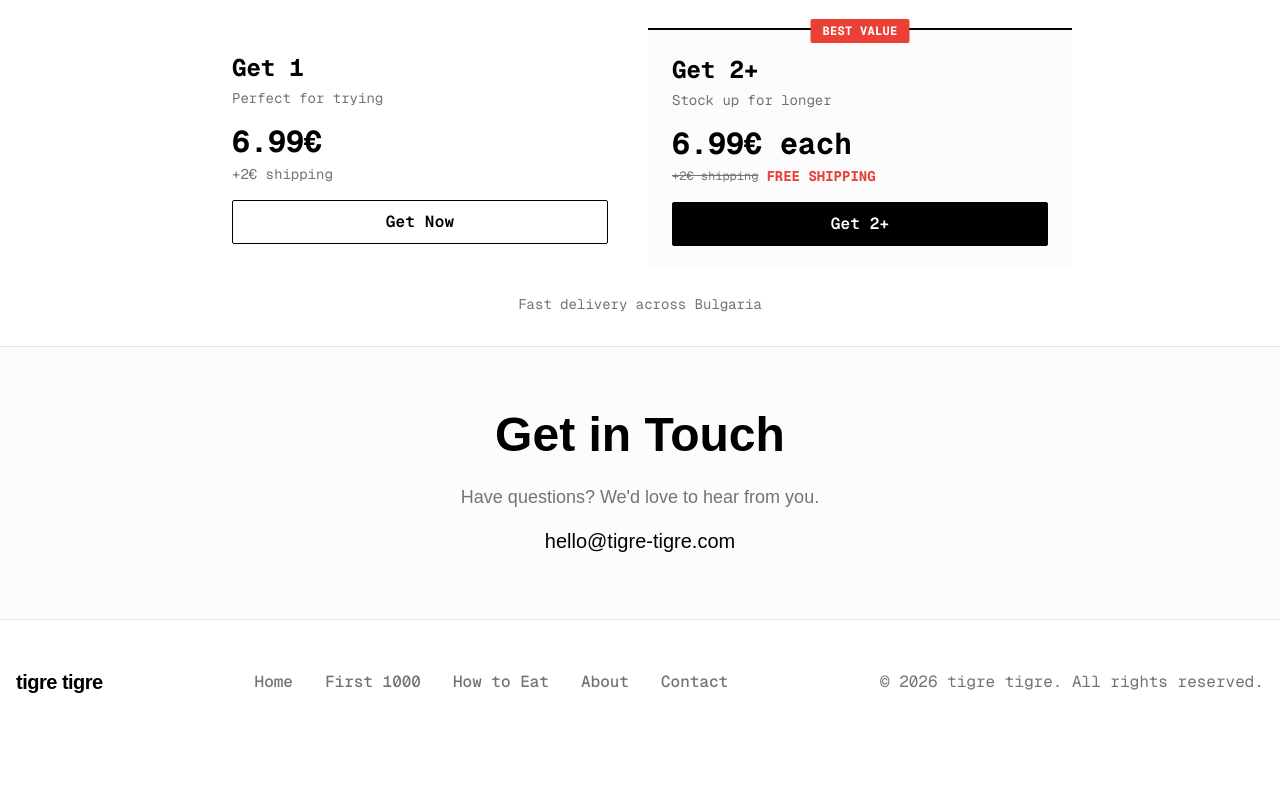
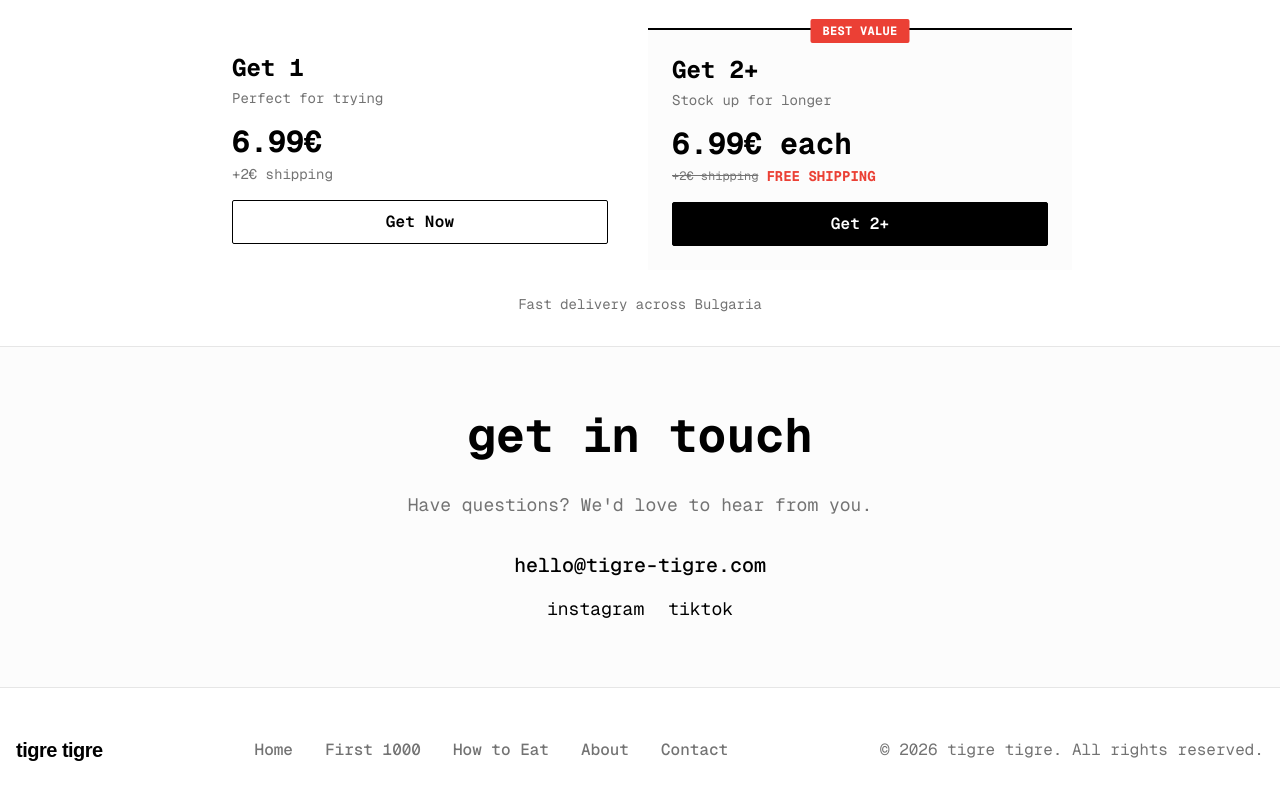
Before and after one commit to kirilchristov/tigre-tigre, a React (Vite) app: page / in a window 1280 px wide. Shown: the part 4238-5038 px from the top of the page. Before the commit the page ends 4982 px from the top, so only its background shows below. Built offline with nearby package versions, Linux system fonts and the light colour scheme; no server answers.

Commit message:
contact section improved with insta and tiktok links and mono fonts

```diff
--- a/src/components/sections/ContactSection.tsx
+++ b/src/components/sections/ContactSection.tsx
@@ -2,6 +2,8 @@ import { useTranslation } from 'react-i18next'
 import { Section } from '@/components/layout'
 import { useScrollReveal } from '@/hooks/useGsap'
 import { env } from '@/lib/env'
+
+const SOCIAL_HANDLE = 'eat.tigretigre'
 
 export function ContactSection() {
   const { t } = useTranslation()
@@ -10,16 +12,40 @@ export function ContactSection() {
 
   return (
     <Section id="contact" className="py-16 text-center border-t border-border bg-muted/30">
-      <div ref={ref}>
-        <h2 className="text-4xl md:text-5xl font-bold mb-6">{t('contact.title')}</h2>
-        <p className="text-lg text-muted-foreground mb-4">{t('contact.description')}</p>
+      <div ref={ref} className="font-mono space-y-8">
+        <h2 className="text-4xl md:text-5xl font-bold mb-6 lowercase">
+          {t('contact.title')}
+        </h2>
+        <p className="text-lg text-muted-foreground">{t('contact.description')}</p>
+
+        <div className="flex flex-col items-center gap-4">
           <a
             href={`mailto:${email}`}
-          className="text-xl font-medium hover:underline underline-offset-4 focus:outline-none focus:ring-2 focus:ring-offset-2 focus:ring-foreground rounded"
+            className="text-xl font-medium hover:underline underline-offset-4 focus:outline-none focus:ring-2 focus:ring-offset-2 focus:ring-foreground rounded-[2px]"
             aria-label={`Send email to ${email}`}
           >
             {email}
           </a>
+
+          <div className="flex items-center gap-6 text-lg">
+            <a
+              href={`https://instagram.com/${SOCIAL_HANDLE}`}
+              target="_blank"
+              rel="noopener noreferrer"
+              className="hover:underline underline-offset-4 focus:outline-none focus:ring-2 focus:ring-offset-2 focus:ring-foreground rounded-[2px]"
+            >
+              instagram
+            </a>
+            <a
+              href={`https://tiktok.com/@${SOCIAL_HANDLE}`}
+              target="_blank"
+              rel="noopener noreferrer"
+              className="hover:underline underline-offset-4 focus:outline-none focus:ring-2 focus:ring-offset-2 focus:ring-foreground rounded-[2px]"
+            >
+              tiktok
+            </a>
+          </div>
+        </div>
       </div>
     </Section>
   )
```
Lines whose indentation alone changed are shown as unchanged.
